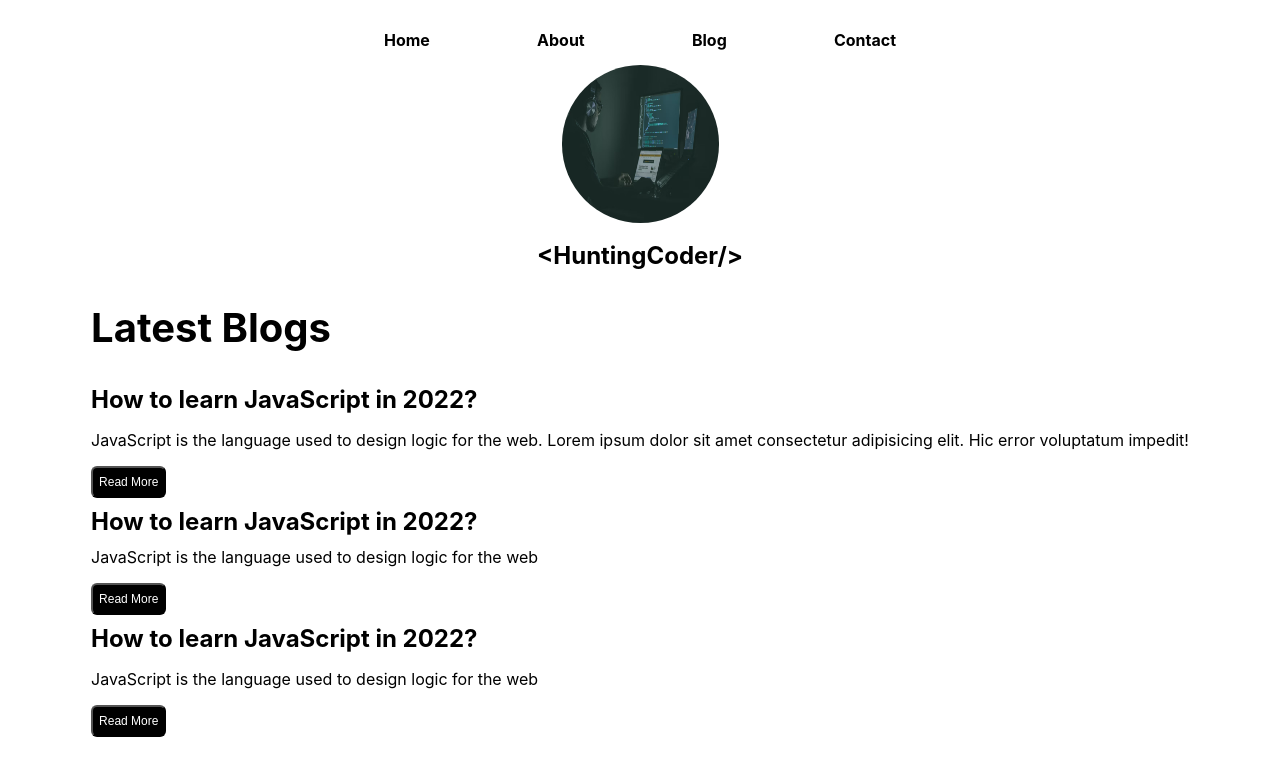
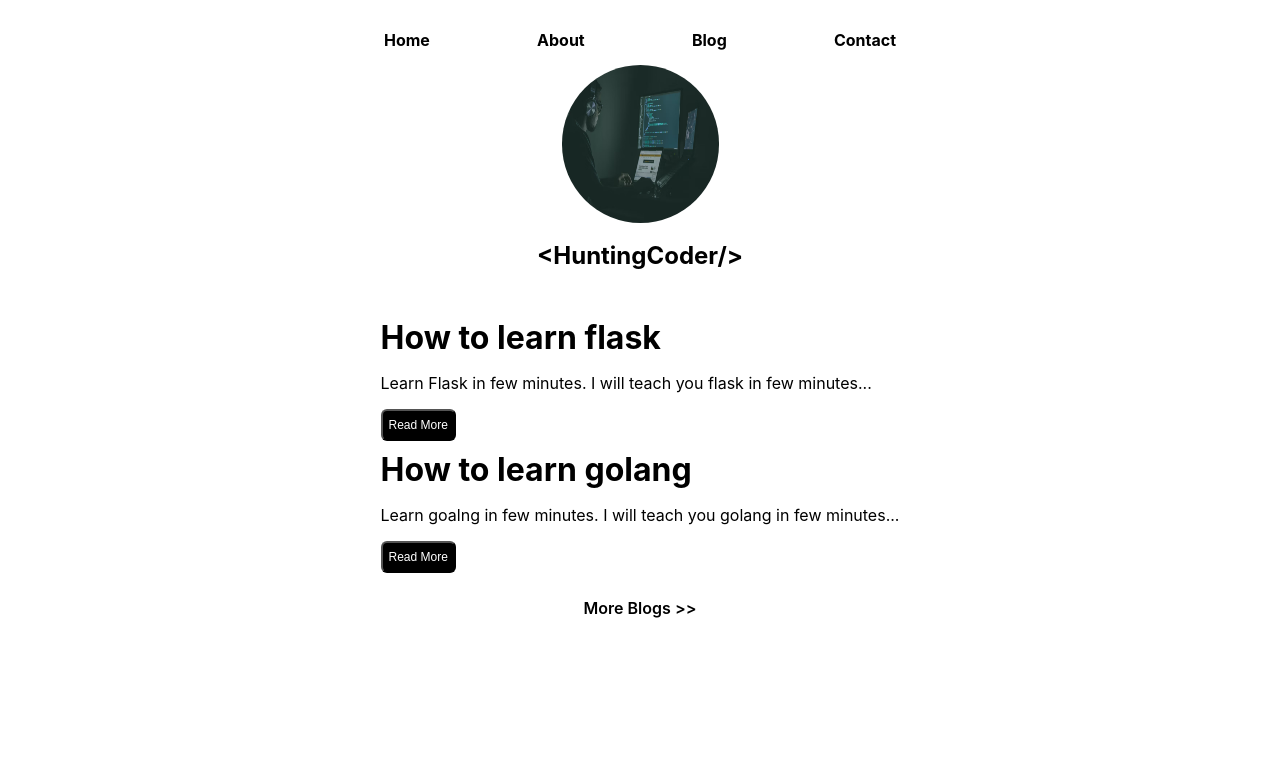
Before and after one commit to yeshwantthota/hunting-coder, a Next.js app: page / in a window 1280 px wide. Shown: the top 776 px of the page. Built offline with nearby package versions, Linux system fonts and the light colour scheme.

Commit message:
finishing touch

```diff
--- a/blogdata/how-to-learn-flask.json
+++ b/blogdata/how-to-learn-flask.json
@@ -1,6 +1,6 @@
 {
   "title": "How to learn flask",
-  "content": "JavaScript (/ˈdʒɑːvəskrɪpt/),[10] often abbreviated JS, is a programming language that is one of the core technologies of the World Wide Web, alongside HTML and CSS.[11] Over 97% of websites use JavaScript on the client side for web page behavior,[12] often incorporating third-party libraries.[13] All major web browsers have a dedicated JavaScript engine to execute the code on users' devices. JavaScript is a high-level, often just-in-time compiled language that conforms to the ECMAScript standard.[14] It has dynamic typing, prototype-based object-orientation, and first-class functions. It is multi-paradigm, supporting event-driven, functional, and imperative programming styles. It has application programming interfaces (APIs) for working with text, dates, regular expressions, standard data structures, and the Document Object Model (DOM). The ECMAScript standard does not include any input/output (I/O), such as networking, storage, or graphics facilities. In practice, the web browser or other runtime system provides JavaScript APIs for I/O. JavaScript engines were originally used only in web browsers, but are now core components of some servers and a variety of applications. The most popular runtime system for this usage is Node.js. Although Java and JavaScript are similar in name, syntax, and respective standard libraries, the two languages are distinct and differ greatly in design.",
+  "content": "Flask Tutorial provides the basic and advanced concepts of the Python Flask framework. Our Flask tutorial is designed for beginners and professionals. Flask is a web framework that provides libraries to build lightweight web applications in python. It is developed by Armin Ronacher who leads an international group of python enthusiasts (POCCO). In practice, the web browser or other runtime system provides JavaScript APIs for I/O. JavaScript engines were originally used only in web browsers, but are now core components of some servers and a variety of applications. The most popular runtime system for this usage is Node.js. Although Java and JavaScript are similar in name, syntax, and respective standard libraries, the two languages are distinct and differ greatly in design.",
   "author": "Harry bhai",
   "metadesc": "Learn Flask in few minutes. I will teach you flask in few minutes",
   "slug": "how-to-learn-flask"
--- /dev/null
+++ b/blogdata/how-to-learn-golang.json
@@ -0,0 +1,7 @@
+{
+  "title": "How to learn golang",
+  "content": "The Go programming language was borne because things were getting much more complex in the codebases within Google. It was designed by Robert Griesemer, Rob Pike, and Ken Thompson, who all reportedly have a shared dislike for C++. Go was announced to the public in 2009, and it was made open source in 2012 when its first version, 1.0, was released. Go quickly rose in popularity and became many developers' first choice due to its simplicity, readability, efficiency, and concurrent nature. Concurrent means that it can run multiple tasks at the same time. Go is used for server-side (backend) programming, game development, cloud-based programming, and even Data Science. It is also popular for making command-line tools. Today, many tech giants use Go like Google, Netflix, Twitch, Ethereum, Dropbox, Kubernetes, Docker, Heroku, and lots more. There’s no surprise that the likes of Kubernetes, Docker, and Heroku are using Go because cloud-based programming is one of the main reasons why Go was designed.",
+  "author": "Harry bhai",
+  "metadesc": "Learn goalng in few minutes. I will teach you golang in few minutes",
+  "slug": "how-to-learn-golang"
+}
--- a/blogdata/how-to-learn-nextjs.json
+++ b/blogdata/how-to-learn-nextjs.json
@@ -1,6 +1,6 @@
 {
   "title": "How to learn next-js",
-  "content": "JavaScript (/ˈdʒɑːvəskrɪpt/),[10] often abbreviated JS, is a programming language that is one of the core technologies of the World Wide Web, alongside HTML and CSS.[11] Over 97% of websites use JavaScript on the client side for web page behavior,[12] often incorporating third-party libraries.[13] All major web browsers have a dedicated JavaScript engine to execute the code on users' devices. JavaScript is a high-level, often just-in-time compiled language that conforms to the ECMAScript standard.[14] It has dynamic typing, prototype-based object-orientation, and first-class functions. It is multi-paradigm, supporting event-driven, functional, and imperative programming styles. It has application programming interfaces (APIs) for working with text, dates, regular expressions, standard data structures, and the Document Object Model (DOM). The ECMAScript standard does not include any input/output (I/O), such as networking, storage, or graphics facilities. In practice, the web browser or other runtime system provides JavaScript APIs for I/O. JavaScript engines were originally used only in web browsers, but are now core components of some servers and a variety of applications. The most popular runtime system for this usage is Node.js. Although Java and JavaScript are similar in name, syntax, and respective standard libraries, the two languages are distinct and differ greatly in design.",
+  "content": "The Next.js is React Based framework with server side rendering capability. It is very fast and SEO friendly. Using Next.js, you can create robust react based application quite easily and test them.[13] All major web browsers have a dedicated JavaScript engine to execute the code on users' devices. JavaScript is a high-level, often just-in-time compiled language that conforms to the ECMAScript standard.[14] It has dynamic typing, prototype-based object-orientation, and first-class functions. It is multi-paradigm, supporting event-driven, functional, and imperative programming styles. It has application programming interfaces (APIs) for working with text, dates, regular expressions, standard data structures, and the Document Object Model (DOM). The ECMAScript standard does not include any input/output (I/O), such as networking, storage, or graphics facilities. In practice, the web browser or other runtime system provides JavaScript APIs for I/O. JavaScript engines were originally used only in web browsers, but are now core components of some servers and a variety of applications. The most popular runtime system for this usage is Node.js. Although Java and JavaScript are similar in name, syntax, and respective standard libraries, the two languages are distinct and differ greatly in design.",
   "author": "Harry bhai",
   "metadesc": "Learn nextjs in few minutes. I will teach you flask in few minutes",
   "slug": "how-to-learn-nextjs"
--- a/blogdata/how-to-learn-nodejs.json
+++ b/blogdata/how-to-learn-nodejs.json
@@ -1,6 +1,6 @@
 {
   "title": "How to learn node-js",
-  "content": "JavaScript (/ˈdʒɑːvəskrɪpt/),[10] often abbreviated JS, is a programming language that is one of the core technologies of the World Wide Web, alongside HTML and CSS.[11] Over 97% of websites use JavaScript on the client side for web page behavior,[12] often incorporating third-party libraries.[13] All major web browsers have a dedicated JavaScript engine to execute the code on users' devices. JavaScript is a high-level, often just-in-time compiled language that conforms to the ECMAScript standard.[14] It has dynamic typing, prototype-based object-orientation, and first-class functions. It is multi-paradigm, supporting event-driven, functional, and imperative programming styles. It has application programming interfaces (APIs) for working with text, dates, regular expressions, standard data structures, and the Document Object Model (DOM). The ECMAScript standard does not include any input/output (I/O), such as networking, storage, or graphics facilities. In practice, the web browser or other runtime system provides JavaScript APIs for I/O. JavaScript engines were originally used only in web browsers, but are now core components of some servers and a variety of applications. The most popular runtime system for this usage is Node.js. Although Java and JavaScript are similar in name, syntax, and respective standard libraries, the two languages are distinct and differ greatly in design.",
+  "content": "Node is a programming language that is one of the core technologies of the World Wide Web, alongside HTML and CSS.[11] Over 97% of websites use JavaScript on the client side for web page behavior,[12] often incorporating third-party libraries.[13] All major web browsers have a dedicated JavaScript engine to execute the code on users' devices. JavaScript is a high-level, often just-in-time compiled language that conforms to the ECMAScript standard.[14] It has dynamic typing, prototype-based object-orientation, and first-class functions. It is multi-paradigm, supporting event-driven, functional, and imperative programming styles. It has application programming interfaces (APIs) for working with text, dates, regular expressions, standard data structures, and the Document Object Model (DOM). The ECMAScript standard does not include any input/output (I/O), such as networking, storage, or graphics facilities. In practice, the web browser or other runtime system provides JavaScript APIs for I/O. JavaScript engines were originally used only in web browsers, but are now core components of some servers and a variety of applications. The most popular runtime system for this usage is Node.js. Although Java and JavaScript are similar in name, syntax, and respective standard libraries, the two languages are distinct and differ greatly in design.",
   "author": "Harry bhai",
   "metadesc": "Learn nodejs in few minutes. I will teach you node in few minutes",
   "slug": "how-to-learn-nodejs"
--- a/pages/index.js
+++ b/pages/index.js
@@ -1,6 +1,8 @@
 import Head from "next/head";
 import styles from "../styles/Home.module.css";
-export default function Home() {
+import * as fs from "fs";
+import Link from "next/link";
+export default function Home(props) {
   return (
     <div className={styles.container}>
       <Head>
@@ -23,31 +25,47 @@ export default function Home() {
           {" "}
           <span className="dummy">&lt;HuntingCoder/&gt;</span>
         </h1>
+
+        <div className={styles.blogMain}>
+          {props.allBlogs.map((blogitem) => {
+            return (
+              <div key={blogitem.slug}>
+                <Link href={`/blogpost/${blogitem.slug}`}>
+                  <h3 className={styles.blogItemh3}>{blogitem.title}</h3>
+                </Link>
+                <p className={styles.blogItemp}>
+                  {blogitem.metadesc.substr(0, 140)}...
+                </p>
+                <Link href={`/blogpost/${blogitem.slug}`}>
+                  <button className={styles.btn}>Read More</button>
+                </Link>
+              </div>
+            );
+          })}
+        </div>
+
         <div>
-          <h2 className={styles.h2}>Latest Blogs</h2>
-          <div>
-            <h3 className={styles.h3}>How to learn JavaScript in 2022?</h3>
-            <p>
-              JavaScript is the language used to design logic for the web. Lorem
-              ipsum dolor sit amet consectetur adipisicing elit. Hic error
-              voluptatum impedit!
-            </p>
-            <button className={styles.btn}>Read More</button>
-          </div>
-          <div>
-            <h3 className={styles.h3}>How to learn JavaScript in 2022?</h3>
-            <p className={styles.p}>
-              JavaScript is the language used to design logic for the web
-            </p>
-            <button className={styles.btn}>Read More</button>
-          </div>
-          <div>
-            <h3 className={styles.h3}>How to learn JavaScript in 2022?</h3>
-            <p>JavaScript is the language used to design logic for the web</p>
-            <button className={styles.btn}>Read More</button>
-          </div>
+          <Link href="/blog">
+            <p className={styles.readMore}>More Blogs &gt;&gt;</p>
+          </Link>
         </div>
       </main>
     </div>
   );
 }
+
+export async function getStaticProps(context) {
+  let data = await fs.promises.readdir("blogdata");
+
+  let myfile;
+  let allBlogs = [];
+  for (let index = 0; index < 2; index++) {
+    const item = data[index];
+    myfile = await fs.promises.readFile("blogdata/" + item, "utf-8");
+    allBlogs.push(JSON.parse(myfile));
+  }
+
+  return {
+    props: { allBlogs },
+  };
+}
--- a/styles/Home.module.css
+++ b/styles/Home.module.css
@@ -171,6 +171,22 @@
   margin-top: 3px;
 }
 
+.blogItemh3 {
+  cursor: pointer;
+  font-size: 2rem;
+  margin: 0;
+  padding: 0;
+}
+.blogItemp {
+  max-width: 45vw;
+}
+.blogMain {
+  margin-top: 3rem;
+}
+.readMore {
+  font-weight: 600;
+}
+
 @media (max-width: 1080px) {
   .mainnav ul {
     width: 70%;
```
Also changed, not shown: blogdata/how-to-learn-go.json (deleted, +0 -7 lines).
